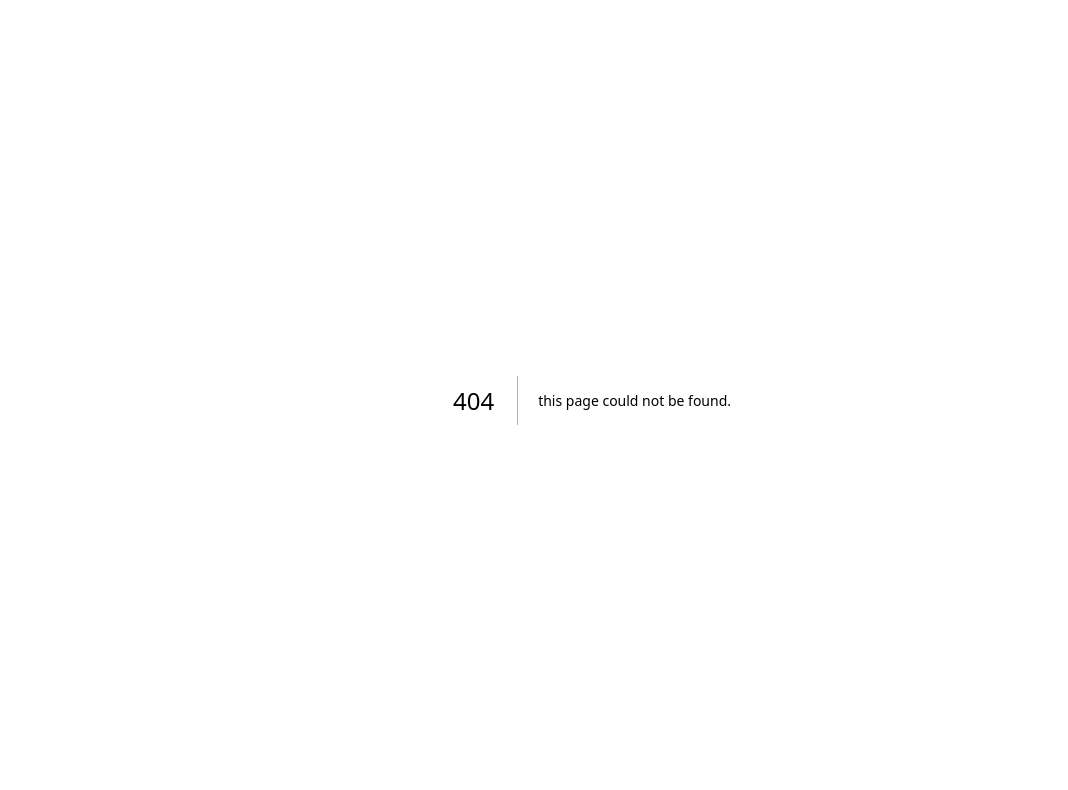
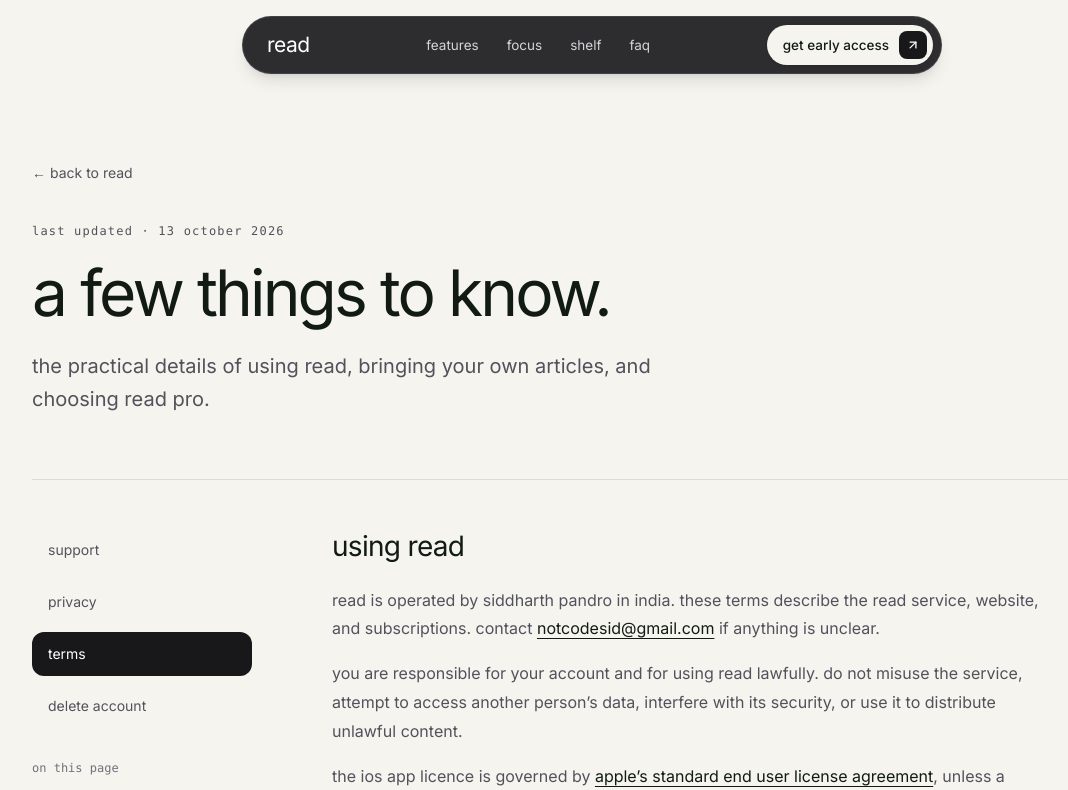
Before and after one commit to notcodesid/read-web, a Next.js app: page /terms in a window 1280 px wide. Before the commit this address had no page. Shown: the top 790 px of the page, without its empty margins (48-1116 px from the left). Built offline with nearby package versions, Linux system fonts and the light colour scheme.

Commit message:
add terms of use page

```diff
--- /dev/null
+++ b/app/terms/page.tsx
@@ -0,0 +1,12 @@
+import type { Metadata } from "next";
+import InfoPage from "@/components/InfoPage";
+import { termsSections, updated } from "@/lib/info-content";
+
+export const metadata: Metadata = { title: "Terms of Use — Read", description: "the practical details of using Read, bringing your own articles, and choosing Read Pro." };
+
+export default function Page() {
+  return (
+    <InfoPage path="/terms" eyebrow={updated} title="a few things to know."
+      intro="the practical details of using Read, bringing your own articles, and choosing Read Pro." sections={termsSections} />
+  );
+}
```
